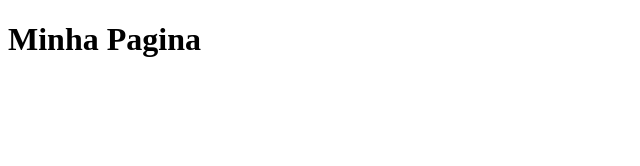
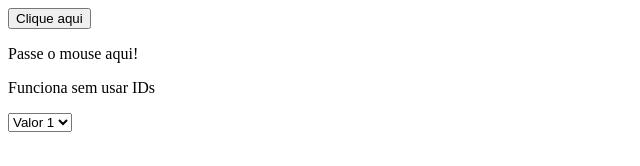
Before and after one commit to pablosoaresz/aula_javascript, a plain HTML site: page index.html in a window 1280 px wide. Shown: the whole page, without its empty margins (0-640 px from the left). Drawn offline with Linux system fonts and the light colour scheme.

Commit message:
Finalizando introdução ao JS

```diff
--- a/index.html
+++ b/index.html
@@ -8,9 +8,17 @@
     </script>
 </head>
 
-<body>
-    <h1>Minha Pagina</h1>
+<body onload="load()">
+    <button type="button" onclick="clicked()">Clique aqui </button>
+    <p id="agradecimento" onclick="redirecionar()"></p>
+    <p id="mousemove" onmouseover="trocar(this)" onmouseout="voltar(this)">Passe o mouse aqui!</p>
+    <p onmouseover="trocar(this)" onmouseout="voltar(this)">Funciona sem usar IDs</p>
 
+    <select onchange="funcaoChange(this)">
+    <option value="1">Valor 1</option>
+    <option value="2">Valor 2</option>
+    <option value="3">Valor 3</option>
+</select>
 
 
 </body>
--- a/js/main.js
+++ b/js/main.js
@@ -1,8 +1,69 @@
+function clicked() {
+    document.getElementById("agradecimento").innerHTML = "<b>Obrigado por clicar </b>"
+        //console.log(document.getElementById("agradecimento"))
+        //alert("Obrigado por clicar")
+}
+
+function redirecionar() {
+    window.open("https://www.google.com.br") //abre em nova janela
+    window.location.href = "https://www.uol.com.br" //Abre o endereço na mesma janela
+}
+
+function trocar(elemento) {
+
+    elemento.innerHTML = "Mouse passou!"
+        //document.getElementById("mousemove").innerHTML = "Mouse passou, Obrigado"
+        //alert("Torcar texto")
+}
+
+function voltar(elemento) {
+    elemento.innerHTML = "Passe o mouse aqui"
+        //document.getElementById("mousemove").innerHTML = "Passe o mouse aqui.   "
+}
+
+function load() {
+    alert("Pagina carregou!")
+}
+
+function funcaoChange(elemento) {
+    console.log(elemento.value)
+}
+
+/*function soma(n1, n2) {
+    return n1 + n2
+}
+
+function setReplace(frase, nome, novo_nome) {
+    return frase.replace(nome, novo_nome)
+}
+alert(soma(5, 10))
+alert(setReplace("Vai VGê", "VGê", "Cuiabá"))
+*/
+
+/*
+var validar; //variável global
+function validaIdade(idade) {
+    var validar; //variável local
+    if (idade >= 18) {
+        validar = true
+
+    } else {
+        validar = false
+    }
+    return validar
+}
+
+var idade = prompt("Qual sua idade?")
+console.log(validaIdade(idade))
+*/
+
+/*
 var d = new Date()
 alert(d.getMonth() + 1) //Adicionado o +1 para mostrar o mes atual
 alert(d.getDay())
 alert(d.getFullYear())
 alert(d.getHours())
+*/
 
 /*
 var count;
```
